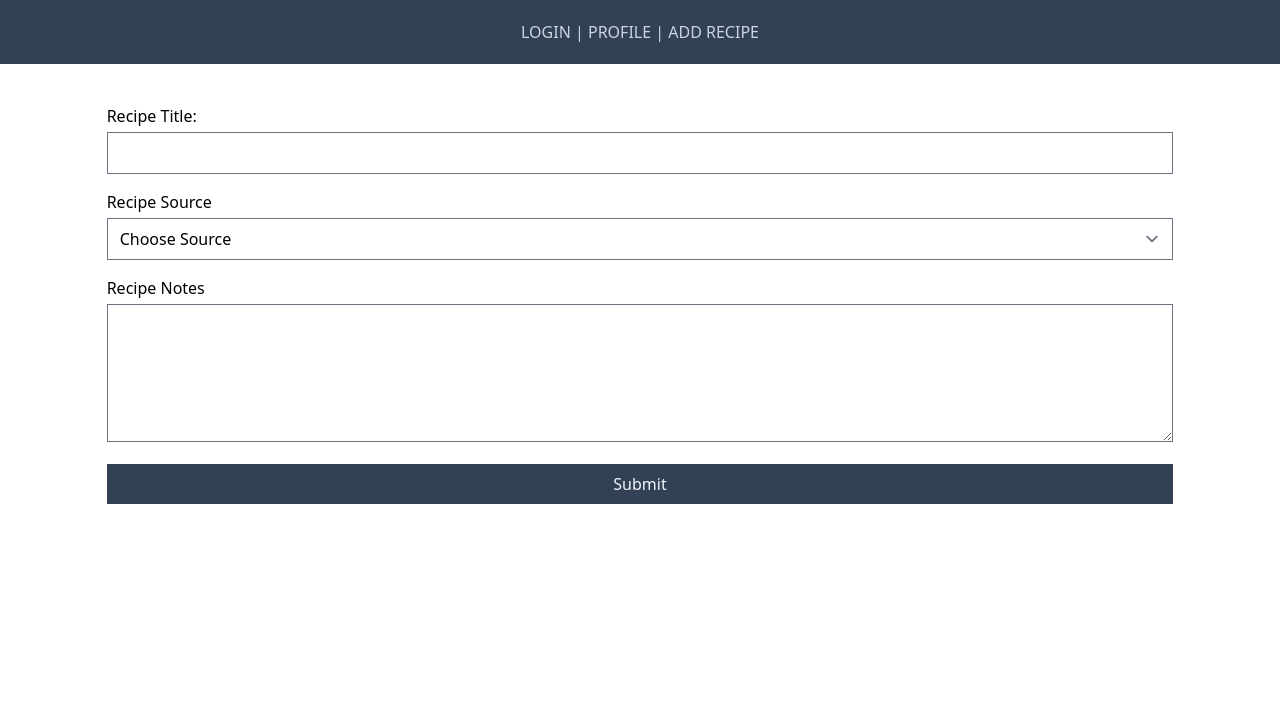
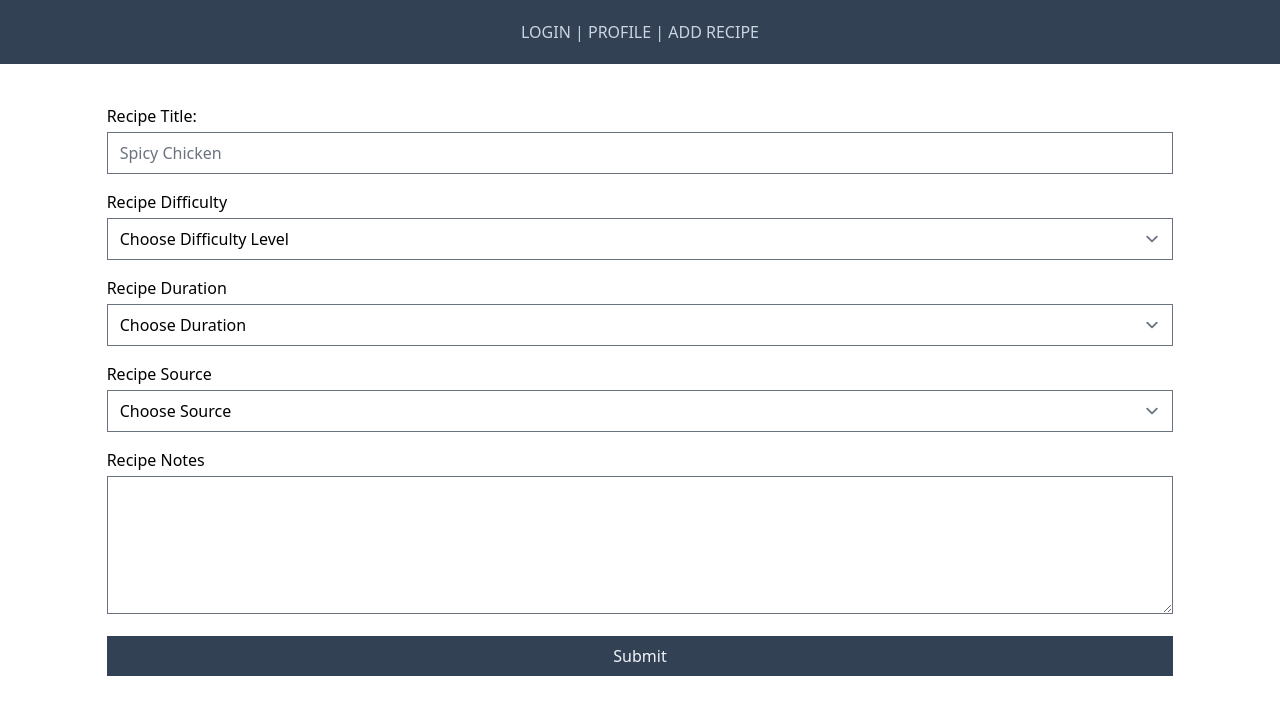
Before and after one commit to lwerner27/recipe-db, a React (Create React App) app: page /add-recipe in a window 1280 px wide. Shown: the top 714 px of the page. Built offline with nearby package versions, Linux system fonts and the light colour scheme.

Commit message:
Finished UI functionality for the add recipe page.

```diff
--- a/src/Pages/AddRecipe.js
+++ b/src/Pages/AddRecipe.js
@@ -7,6 +7,8 @@ class AddRecipe extends React.Component {
             recipeTitle: "",
             recipeSource: "",
             recipeNotes: "",
+            recipeDifficulty: "",
+            recipeDuration: "",
         };
         this.handleChange = this.handleChange.bind(this);
     }
@@ -69,8 +71,58 @@ class AddRecipe extends React.Component {
                             id='recipeTitle'
                             name='recipeTitle'
                             className='block w-full'
+                            placeholder='Spicy Chicken'
                             onChange={this.handleChange}
                         />
+                    </div>
+
+                    <div className='form-group mb-4'>
+                        <label
+                            htmlFor='recipeSource'
+                            className='block w-full mb-1'
+                        >
+                            Recipe Difficulty
+                        </label>
+                        <select
+                            id='recipeDifficulty'
+                            name='recipeDifficulty'
+                            className='w-full'
+                            onChange={this.handleChange}
+                        >
+                            <option selected disabled>
+                                Choose Difficulty Level
+                            </option>
+                            <option value='1'>1 (Easiest)</option>
+                            <option value='2'>2</option>
+                            <option value='3'>3</option>
+                            <option value='4'>4</option>
+                            <option value='5'>5 (Hardest)</option>
+                        </select>
+                    </div>
+
+                    <div className='form-group mb-4'>
+                        <label
+                            htmlFor='recipeDuration'
+                            className='block w-full mb-1'
+                        >
+                            Recipe Duration
+                        </label>
+                        <select
+                            id='recipeDuration'
+                            name='recipeDuration'
+                            className='w-full'
+                            onChange={this.handleChange}
+                        >
+                            <option selected disabled>
+                                Choose Duration
+                            </option>
+                            <option value='short'>
+                                Short (Less than 1 hour)
+                            </option>
+                            <option value='long'>
+                                Long (More than 1 hour)
+                            </option>
+                        </select>
                     </div>
 
                     <div className='form-group mb-4'>
@@ -114,28 +166,12 @@ class AddRecipe extends React.Component {
                         ></textarea>
                     </div>
 
-                    <div className='form-group'>
+                    <div className='form-group mb-4'>
                         <button className='bg-slate-700 text-slate-100 block w-full py-2'>
                             Submit
                         </button>
                     </div>
                 </form>
-                {/* For Testing Inputs and onChange handler */}
-                {/* <ul>
-                    <li>Recipe Title: {this.state.recipeTitle}</li>
-                    <li>Recipe Notes: {this.state.recipeNotes}</li>
-                    <li>Recipe Source: {this.state.recipeSource}</li>
-                    {this.state.recipeSource === "book" ? (
-                        <li>Book Title: {this.state.bookTitle}</li>
-                    ) : (
-                        ""
-                    )}
-                    {this.state.recipeSource === "website" ? (
-                        <li>Website Link: {this.state.websiteLink}</li>
-                    ) : (
-                        ""
-                    )}
-                </ul> */}
             </div>
         );
     }
```
